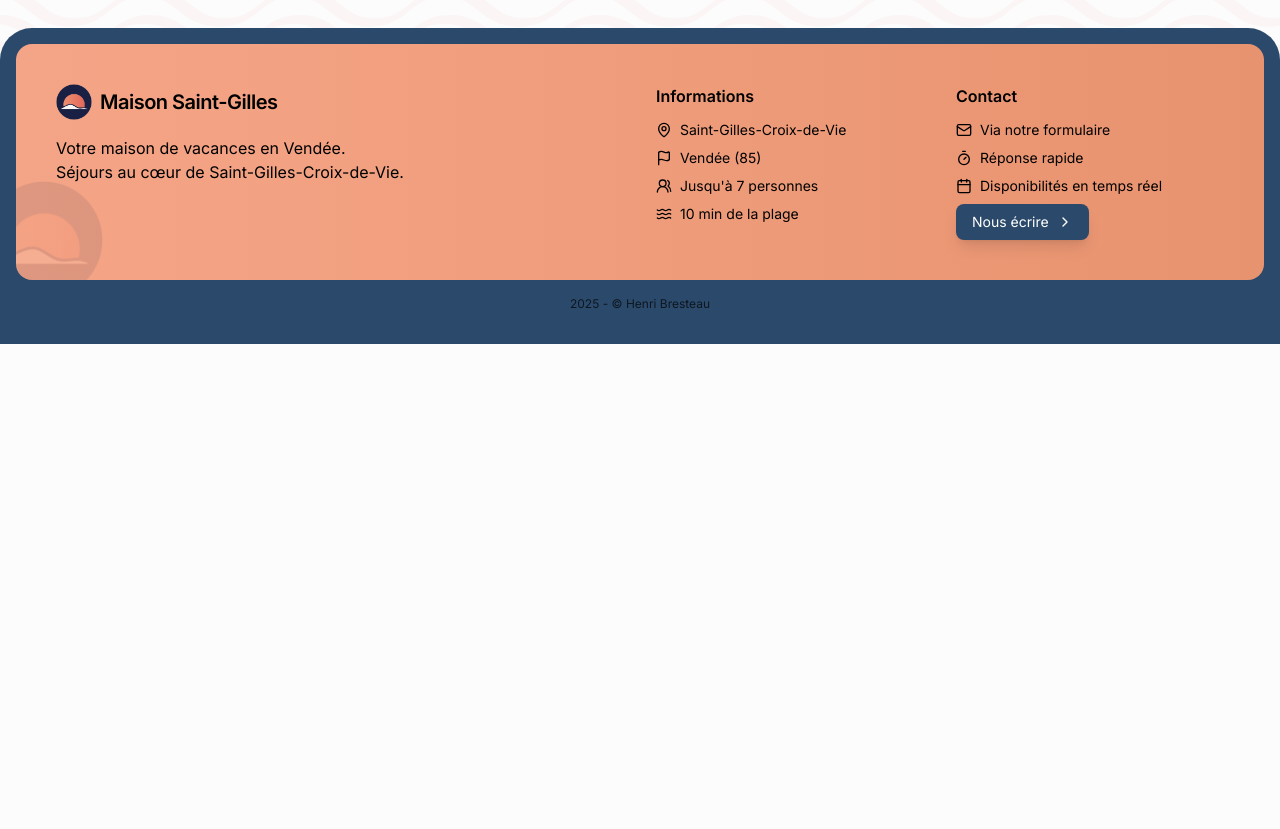
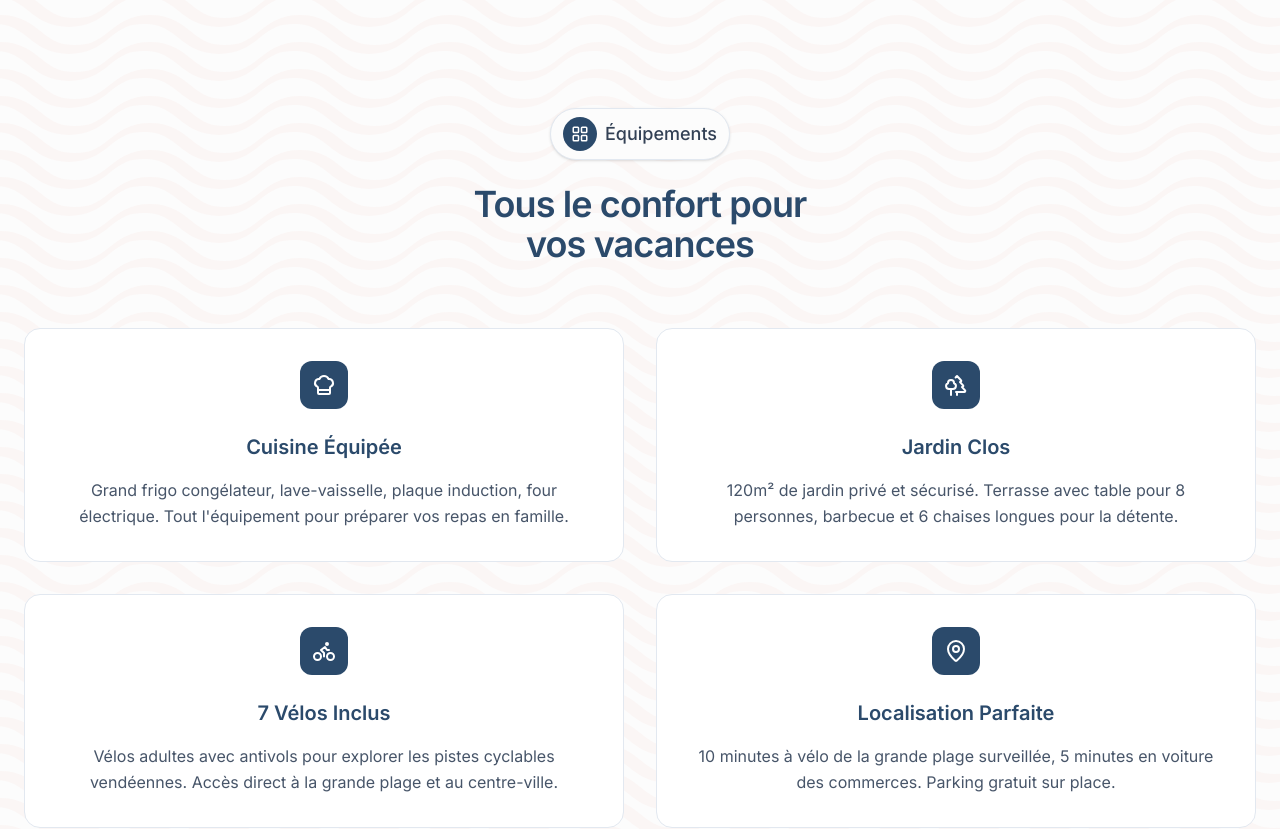
Before and after one commit to HenriBresteau/maison-saint-gilles, a Next.js app: page / in a window 1280 px wide. Shown: the part 660-1489 px from the top of the page. Before the commit the page ends 1004 px from the top, so only its background shows below. Built offline with nearby package versions, Linux system fonts and the light colour scheme.

Commit message:
feat: add Features, CardFeatures, BadgeFeatures

```diff
--- /dev/null
+++ b/src/app/components/sections/Features.tsx
@@ -0,0 +1,59 @@
+import { Bike, ChefHat, LayoutGrid, MapPin, Trees } from "lucide-react";
+
+import BadgeSection from "@/app/components/ui/BadgeSection";
+import CardFeature from "@/app/components/ui/CardFeature";
+
+const Features = () => {
+  const features = [
+    {
+      icon: ChefHat,
+      title: "Cuisine Équipée",
+      description:
+        "Grand frigo congélateur, lave-vaisselle, plaque induction, four électrique. Tout l'équipement pour préparer vos repas en famille.",
+    },
+    {
+      icon: Trees,
+      title: "Jardin Clos",
+      description:
+        "120m² de jardin privé et sécurisé. Terrasse avec table pour 8 personnes, barbecue et 6 chaises longues pour la détente.",
+    },
+    {
+      icon: Bike,
+      title: "7 Vélos Inclus",
+      description:
+        "Vélos adultes avec antivols pour explorer les pistes cyclables vendéennes. Accès direct à la grande plage et au centre-ville.",
+    },
+    {
+      icon: MapPin,
+      title: "Localisation Parfaite",
+      description:
+        "10 minutes à vélo de la grande plage surveillée, 5 minutes en voiture des commerces. Parking gratuit sur place.",
+    },
+  ];
+  return (
+    <div className="container mx-auto px-6 py-20">
+      <div className="flex items-center justify-center">
+        <div className="flex flex-col items-center justify-center gap-6">
+          <BadgeSection variant="default" size="medium" icon={LayoutGrid}>
+            Équipements
+          </BadgeSection>
+          <h2 className="font-monsterrat max-w-sm text-center text-3xl font-semibold tracking-tight text-navy-900 md:text-4xl">
+            Tous le confort pour vos vacances
+          </h2>
+        </div>
+      </div>
+      <div className="mt-16 grid grid-cols-1 gap-8 md:grid-cols-2">
+        {features.map((feature, index) => (
+          <CardFeature
+            key={index}
+            title={feature.title}
+            icon={feature.icon}
+            description={feature.description}
+          />
+        ))}
+      </div>
+    </div>
+  );
+};
+
+export default Features;
--- /dev/null
+++ b/src/app/components/ui/BadgeSection.tsx
@@ -0,0 +1,50 @@
+import { cva, VariantProps } from "class-variance-authority";
+import { LucideIcon } from "lucide-react";
+import { ReactNode } from "react";
+
+const BadgeSectionVariants = cva(
+  "inline-flex items-center w-fit gap-2 rounded-full font-medium transition-all duration-300 shadow",
+  {
+    variants: {
+      variant: {
+        default: "bg-cream-100 text-slate-700 border border-slate-200",
+        primary: "bg-navy-100 text-navy-900 border border-navy-200",
+        ghost: "bg-transparent text-slate-600 border border-slate-300",
+      },
+      size: {
+        small: "px-3 py-1 text-xs",
+        medium: "px-3 py-2 text-lg",
+        large: "px-5 py-3 text-base",
+      },
+    },
+    defaultVariants: {
+      variant: "default",
+      size: "medium",
+    },
+  },
+);
+
+interface BadgeSectionProps extends VariantProps<typeof BadgeSectionVariants> {
+  children: ReactNode;
+  icon: LucideIcon;
+  className?: string;
+}
+
+const BadgeSection = ({
+  children,
+  icon: Icon,
+  variant,
+  size,
+  className,
+}: BadgeSectionProps) => {
+  return (
+    <span className={BadgeSectionVariants({ variant, size, className })}>
+      <div className="rounded-full bg-navy-900 p-2">
+        <Icon size={18} className="text-white" />
+      </div>
+      {children}
+    </span>
+  );
+};
+
+export default BadgeSection;
--- /dev/null
+++ b/src/app/components/ui/CardFeature.tsx
@@ -0,0 +1,25 @@
+import { LucideIcon } from "lucide-react";
+
+interface CardFeatureProps {
+  title: string;
+  icon: LucideIcon;
+  description: string;
+}
+
+const CardFeature = ({ title, icon: Icon, description }: CardFeatureProps) => {
+  return (
+    <div className="group flex flex-col items-center justify-center rounded-2xl border border-slate-200 bg-white p-8 transition-all duration-300 hover:border-navy-200 hover:bg-coral-50 hover:shadow-lg">
+      <div className="mb-6 flex h-12 w-12 items-center justify-center rounded-xl bg-navy-900 transition-transform duration-300 group-hover:-translate-y-2">
+        <Icon size={24} className="text-white" />
+      </div>
+      <h3 className="font-montserrat mb-4 text-xl font-semibold text-navy-900">
+        {title}
+      </h3>
+      <p className="text-center leading-relaxed text-slate-600">
+        {description}
+      </p>
+    </div>
+  );
+};
+
+export default CardFeature;
--- a/src/app/page.tsx
+++ b/src/app/page.tsx
@@ -1,10 +1,12 @@
-import LayoutPage from '@/app/components/layout/LayoutPage';
-import Hero from '@/app/components/sections/Hero';
+import LayoutPage from "@/app/components/layout/LayoutPage";
+import Features from "@/app/components/sections/Features";
+import Hero from "@/app/components/sections/Hero";
 
 export default function Home() {
   return (
     <LayoutPage>
       <Hero />
+      <Features />
     </LayoutPage>
   );
 }
```
